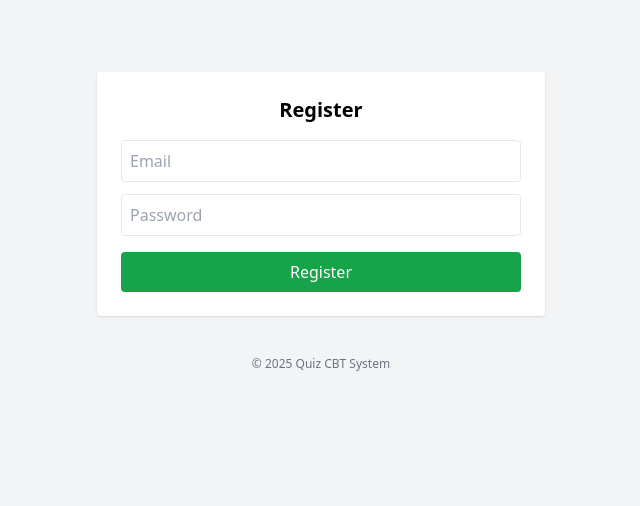
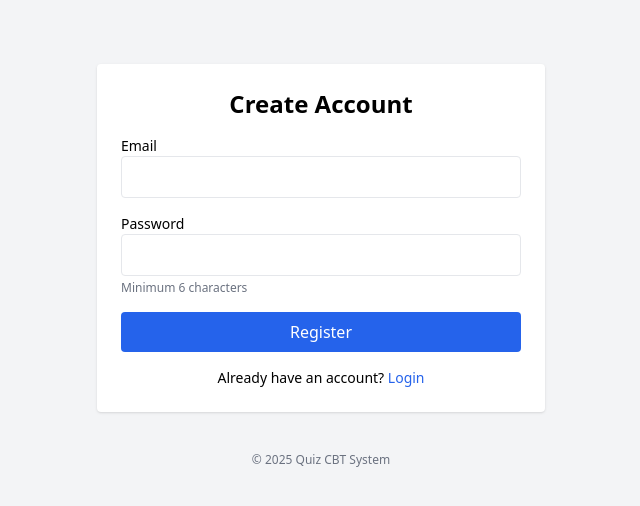
Before and after one commit to Tobi395/quiz-cbt-app, a Flask app: page /register in a window 1280 px wide. Shown: the part 60-566 px from the top of the page, without its empty margins (319-959 px from the left). Run offline with Flask 3, Linux system fonts and the light colour scheme; some libraries are stand-ins or nearby versions.

Commit message:
Enhance registration form with better UI and UX
Updated the registration form layout and styles, including improved accessibility features and a loading state for the submit button.

```diff
--- a/templates/register.html
+++ b/templates/register.html
@@ -1,20 +1,55 @@
-{% extends 'base.html' %}
+{% extends "base.html" %}
 {% block content %}
 
-<div class="max-w-md mx-auto bg-white p-6 rounded shadow mt-12">
-  <h2 class="text-xl font-bold mb-4 text-center">Register</h2>
+<div class="max-w-md mx-auto mt-10 bg-white p-6 rounded shadow">
+  <h2 class="text-2xl font-bold mb-4 text-center">Create Account</h2>
 
-  <form method="post">
-    <input type="email" name="email" placeholder="Email"
-           class="w-full border p-2 mb-3 rounded" required>
+  <form method="POST" id="registerForm" class="space-y-4">
+    <div>
+      <label class="block text-sm font-medium">Email</label>
+      <input
+        type="email"
+        name="email"
+        required
+        class="w-full border rounded px-3 py-2 focus:outline-none focus:ring"
+      />
+    </div>
 
-    <input type="password" name="password" placeholder="Password"
-           class="w-full border p-2 mb-4 rounded" required>
+    <div>
+      <label class="block text-sm font-medium">Password</label>
+      <input
+        type="password"
+        name="password"
+        id="password"
+        required
+        minlength="6"
+        class="w-full border rounded px-3 py-2 focus:outline-none focus:ring"
+      />
+      <p class="text-xs text-gray-500 mt-1">Minimum 6 characters</p>
+    </div>
 
-    <button class="w-full bg-green-600 text-white py-2 rounded hover:bg-green-700">
+    <button
+      type="submit"
+      class="w-full bg-blue-600 text-white py-2 rounded hover:bg-blue-700"
+    >
       Register
     </button>
   </form>
+
+  <p class="text-sm text-center mt-4">
+    Already have an account?
+    <a href="{{ url_for('login') }}" class="text-blue-600 hover:underline">
+      Login
+    </a>
+  </p>
 </div>
 
+<script>
+document.getElementById("registerForm").addEventListener("submit", function () {
+  const btn = this.querySelector("button");
+  btn.innerText = "Creating account...";
+  btn.disabled = true;
+});
+</script>
+
 {% endblock %}
```
